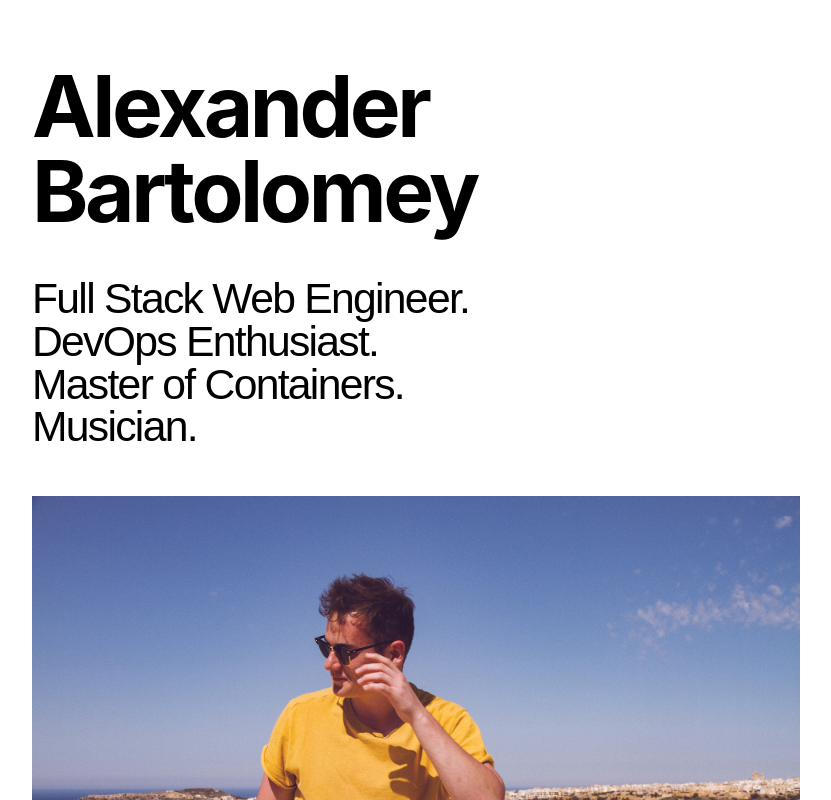
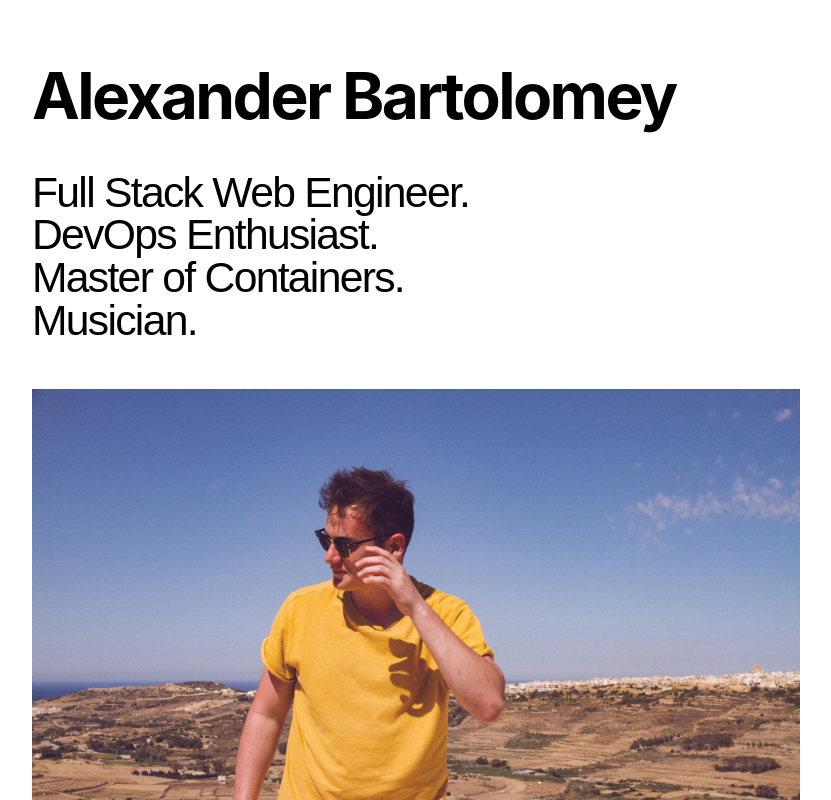
Before and after one commit to occloxium/occloxium-com, a Vue app in the folder client/: page / in a window 1280 px wide. Shown: the top 800 px of the page, without its empty margins (224-1055 px from the left). Built offline with nearby package versions, Linux system fonts and the light colour scheme; a web font is replaced by a local one.

Commit message:
adjusted header font size

```diff
--- a/client/src/components/Header.vue
+++ b/client/src/components/Header.vue
@@ -16,7 +16,7 @@ header {
     padding: 2em 1em;
     h1 {
       //font-size: 2.5em;
-      font-size: 64pt;
+      font-size: 48pt;
       line-height: 1;
       margin: 0;
       letter-spacing: -0.04em;
```
